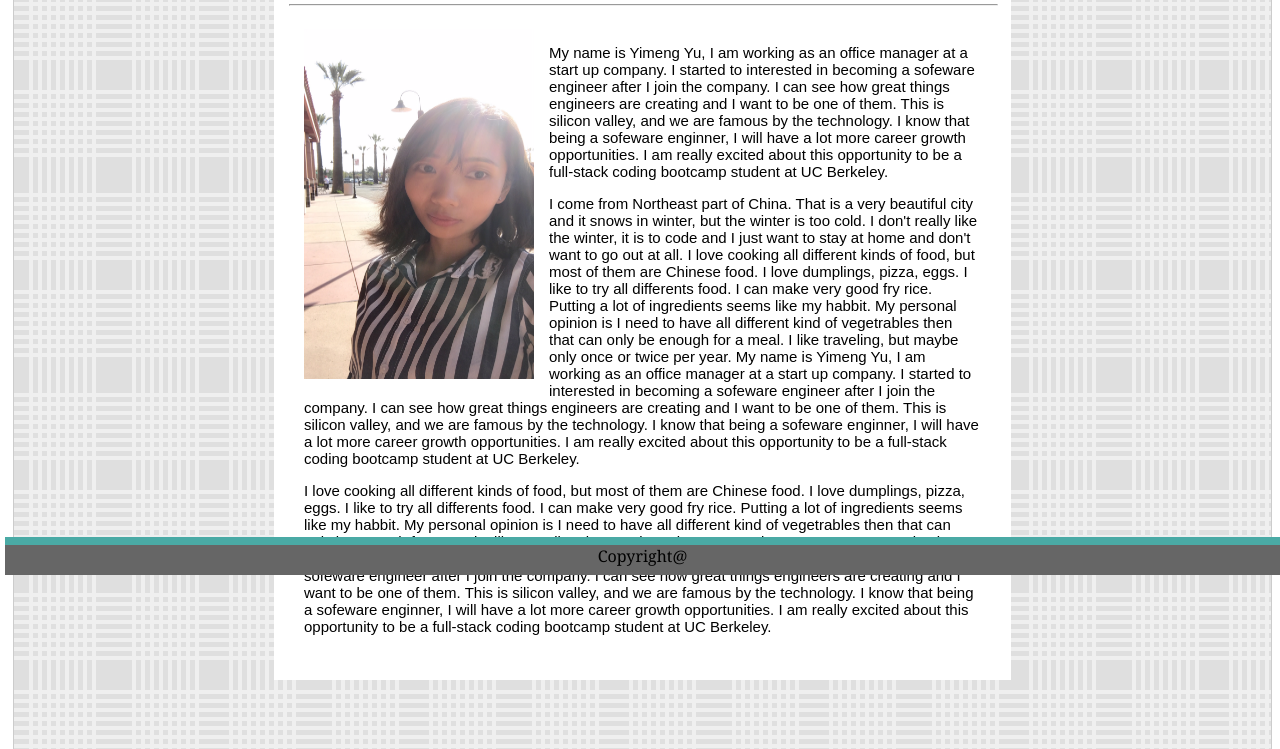
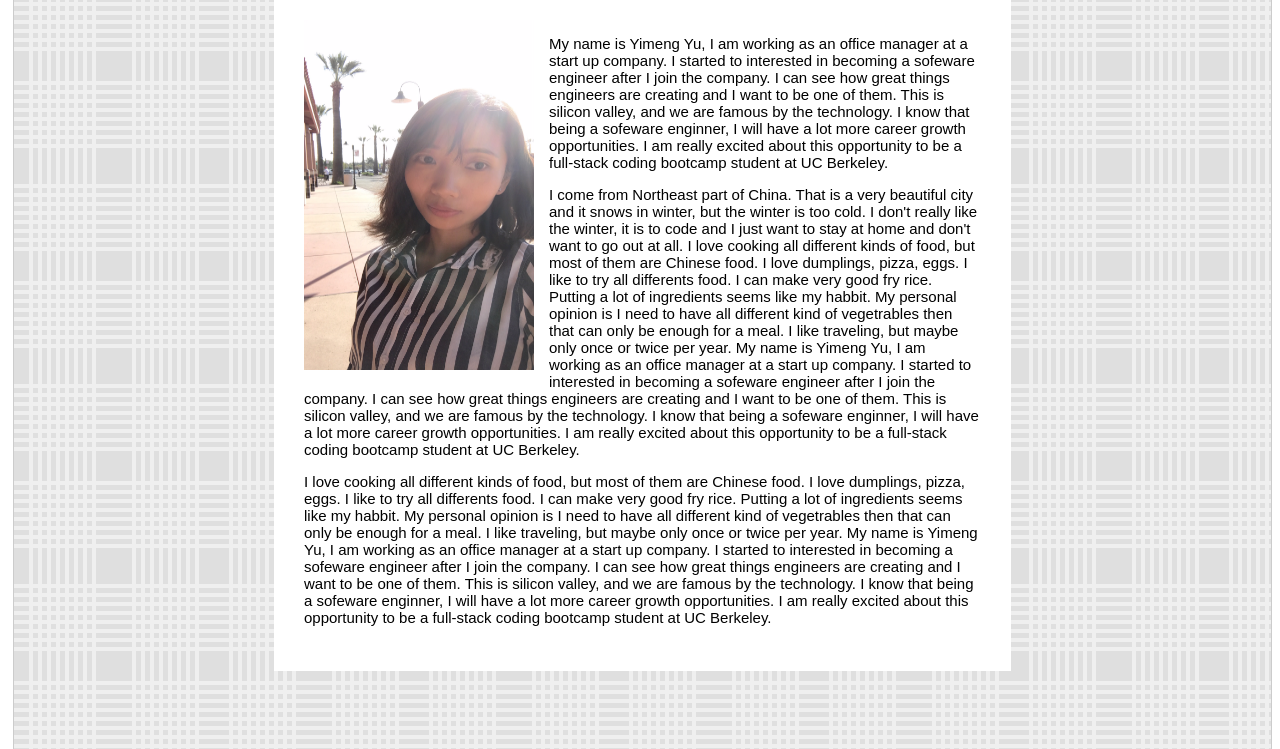
Before and after one commit to littlefish-tech/Basic-Portfolio, a plain HTML site: page index.html in a window 1280 px wide. Shown: the part 225-974 px from the top of the page. Drawn offline with Linux system fonts and the light colour scheme.

Commit message:
update on footer

```diff
--- a/assets/css/style.css
+++ b/assets/css/style.css
@@ -15,7 +15,7 @@
 .container1 {
     background-image: url(../Images/cloth.png);
     background-repeat: repeat;
-    margin-top: 43px;
+    margin-top: 34px;
     margin-left: 5px;
     border: 1px solid #cccccc
 }
@@ -124,7 +124,7 @@ footer {
     background-color: #666666;
     height: 30px;
     text-align: center;
-    position: absolute;
-    left: 0 ; right: 0; bottom: 0;
+    /* position: absolute;
+    left: 0 ; right: 0; bottom: 0; */
 
 }
```
